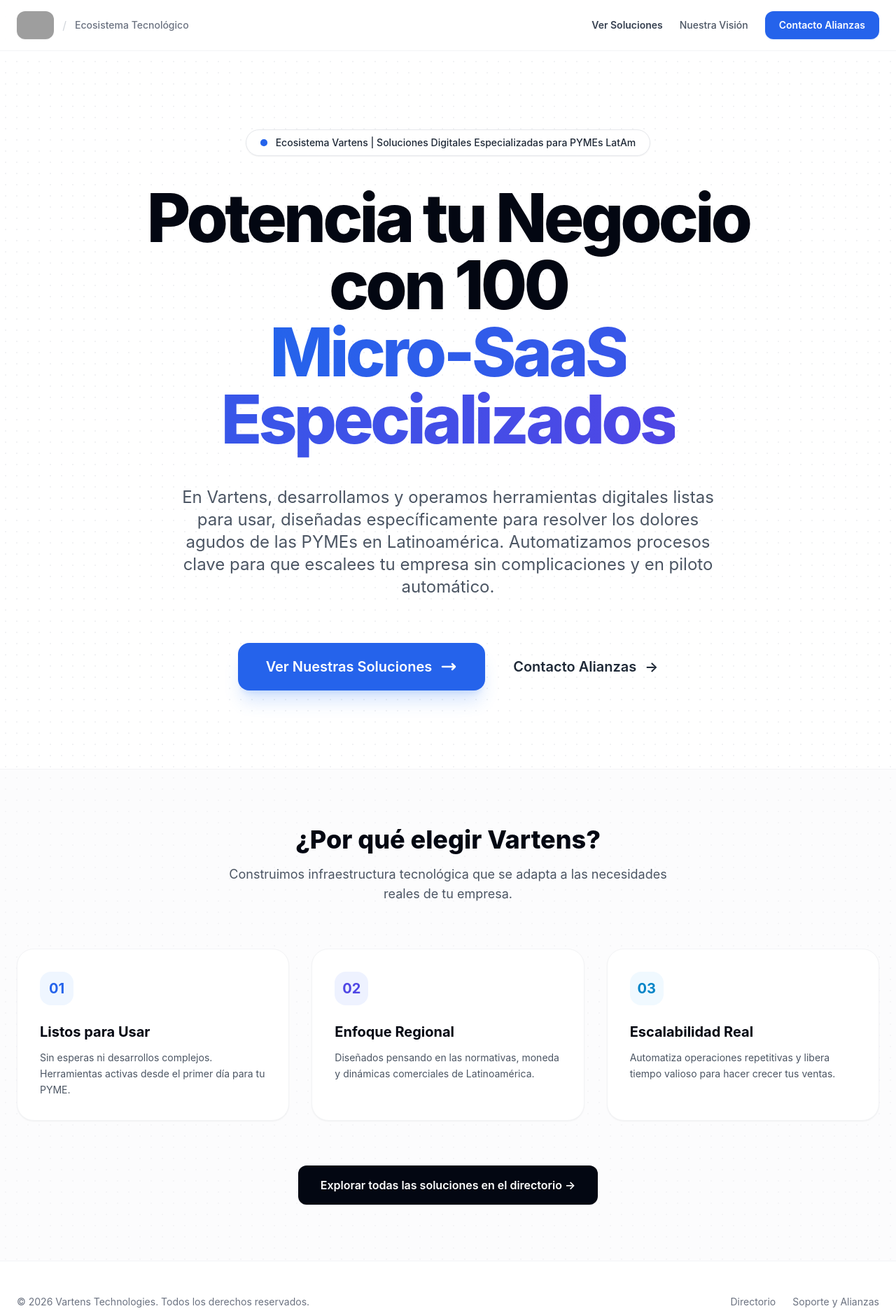
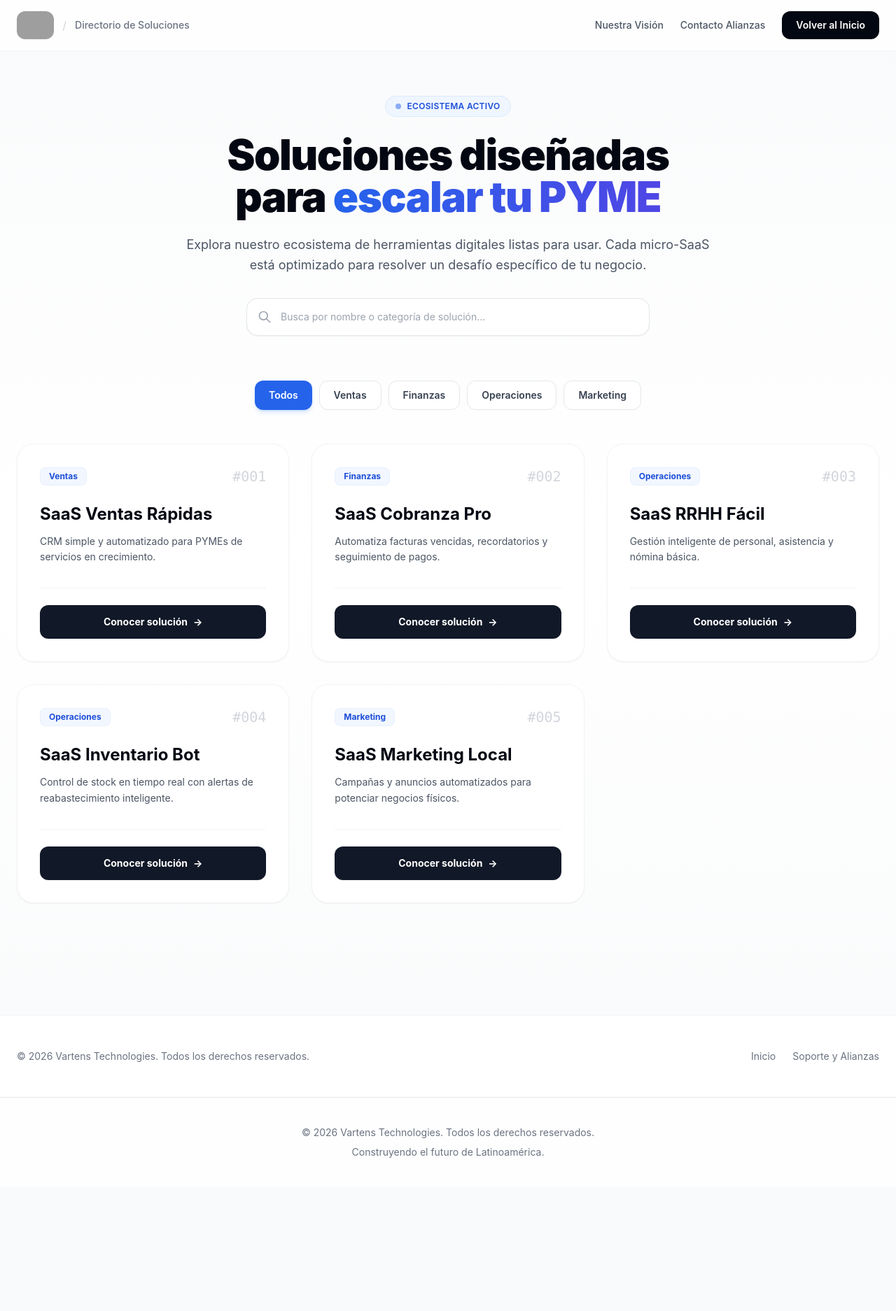
Before and after one commit to Folaxi-Global/agenteautonomo, an Astro site in the folder vartens_hub/: page /directorio in a window 1280 px wide. Shown: the top 1874 px of the page at 70% size. After the commit the page ends 1697 px from the top, so only its background shows below. Built offline with nearby package versions, Linux system fonts and the light colour scheme; Astro itself is replaced by a stand-in of ours; grey boxes are pictures that could not be loaded.

Commit message:
Update directorio.astro

```diff
--- a/vartens_hub/src/pages/directorio.astro
+++ b/vartens_hub/src/pages/directorio.astro
@@ -1,11 +1,22 @@
 ---
 import Layout from '../layouts/Layout.astro';
+
+// Datos de ejemplo optimizados para el directorio
+const saas_list = [
+    { id: 1, name: 'SaaS Ventas Rápidas', description: 'CRM simple y automatizado para PYMEs de servicios en crecimiento.', category: 'Ventas', url: '#' },
+    { id: 2, name: 'SaaS Cobranza Pro', description: 'Automatiza facturas vencidas, recordatorios y seguimiento de pagos.', category: 'Finanzas', url: '#' },
+    { id: 3, name: 'SaaS RRHH Fácil', description: 'Gestión inteligente de personal, asistencia y nómina básica.', category: 'Operaciones', url: '#' },
+    { id: 4, name: 'SaaS Inventario Bot', description: 'Control de stock en tiempo real con alertas de reabastecimiento inteligente.', category: 'Operaciones', url: '#' },
+    { id: 5, name: 'SaaS Marketing Local', description: 'Campañas y anuncios automatizados para potenciar negocios físicos.', category: 'Marketing', url: '#' },
+];
+
+const categories = ['Todos', ...new Set(saas_list.map(item => item.category))];
 ---
 
-<Layout title="Impulsa tu Negocio en Latinoamérica">
-  <div class="relative isolate overflow-hidden bg-white text-gray-900 selection:bg-blue-600 selection:text-white">
+<Layout title="Directorio de Soluciones Vartens">
+  <div class="bg-gradient-to-b from-gray-50 via-white to-gray-50 min-h-screen text-gray-900 selection:bg-blue-600 selection:text-white">
 
-    <!-- Header Pro con el Logo Oficial y Enlaces Funcionales -->
+    <!-- Header Pro con el Logo Oficial -->
     <header class="bg-white/80 backdrop-blur-md sticky top-0 z-50 border-b border-gray-100 shadow-xs">
       <nav class="max-w-7xl mx-auto px-6 py-4 flex items-center justify-between">
         <div class="flex items-center gap-3">
@@ -13,115 +24,174 @@ import Layout from '../layouts/Layout.astro';
             <img src="/logo.jpg" alt="Vartens Logo" class="h-10 w-auto rounded-xl object-contain shadow-sm group-hover:scale-105 transition-transform" />
           </a>
           <span class="text-gray-300">/</span>
-          <span class="text-sm font-medium text-gray-500 hidden sm:inline-block">Ecosistema Tecnológico</span>
+          <span class="text-sm font-medium text-gray-500 hidden sm:inline-block">Directorio de Soluciones</span>
         </div>
         <div class="flex items-center gap-6">
-            <a href="/directorio" class="text-sm font-semibold text-gray-700 hover:text-blue-600 transition">Ver Soluciones</a>
-            <a href="#vision" class="text-sm font-medium text-gray-600 hover:text-blue-600 transition hidden md:inline-block">Nuestra Visión</a>
-            <a href="mailto:alianzas@vartens.com" class="rounded-xl bg-blue-600 px-5 py-2.5 text-sm font-semibold text-white shadow-sm hover:bg-blue-700 transition-all shadow-blue-500/20">Contacto Alianzas</a>
+            <a href="/#vision" class="text-sm font-medium text-gray-600 hover:text-blue-600 transition hidden md:inline-block">Nuestra Visión</a>
+            <a href="mailto:alianzas@vartens.com" class="text-sm font-medium text-gray-600 hover:text-blue-600 transition hidden md:inline-block">Contacto Alianzas</a>
+            <a href="/" class="rounded-xl bg-gray-950 px-5 py-2.5 text-sm font-semibold text-white shadow-sm hover:bg-blue-600 transition-all duration-300 hover:shadow-lg hover:shadow-blue-500/20">Volver al Inicio</a>
         </div>
       </nav>
     </header>
 
-    <!-- Decoración de fondo sutil -->
-    <div class="absolute inset-0 -z-10 h-full w-full bg-white bg-[radial-gradient(#e5e7eb_1px,transparent_1px)] [background-size:16px_16px] opacity-50"></div>
+    <main class="max-w-7xl mx-auto px-6 py-16">
 
-    <div class="px-6 py-20 sm:py-28 lg:px-8">
-      <div class="mx-auto max-w-4xl text-center">
-
-        <!-- Etiqueta superior de autoridad -->
-        <div class="mb-10 inline-flex items-center rounded-full border border-gray-200 bg-white px-5 py-2 text-sm font-medium text-gray-800 shadow-sm hover:border-gray-300 transition-all">
-          <span class="relative flex h-2.5 w-2.5 mr-3">
-            <span class="animate-ping absolute inline-flex h-full w-full rounded-full bg-blue-400 opacity-75"></span>
-            <span class="relative inline-flex rounded-full h-2.5 w-2.5 bg-blue-600"></span>
-          </span>
-          Ecosistema Vartens | Soluciones Digitales Especializadas para PYMEs LatAm
+      <!-- Título y buscador -->
+      <div class="text-center max-w-3xl mx-auto mb-16">
+        <div class="inline-flex items-center gap-2 px-3.5 py-1.5 rounded-full bg-blue-50 border border-blue-100 text-blue-700 text-xs font-semibold mb-6 tracking-wide uppercase">
+          <span class="w-2 h-2 rounded-full bg-blue-600 animate-pulse"></span>
+          Ecosistema Activo
         </div>
-
-        <!-- Titular Principal (H1) -->
-        <h1 class="text-6xl font-extrabold tracking-tighter text-gray-950 sm:text-8xl leading-[1.1]">
-          Potencia tu Negocio con 100<br />
-          <span class="text-transparent bg-clip-text bg-gradient-to-r from-blue-600 to-indigo-600">Micro-SaaS Especializados</span>
+        <h1 class="text-5xl sm:text-6xl font-black tracking-tight text-gray-950 leading-[1.1]">
+          Soluciones diseñadas para <span class="bg-clip-text text-transparent bg-gradient-to-r from-blue-600 to-indigo-600">escalar tu PYME</span>
         </h1>
-
-        <!-- Párrafo de Descripción -->
-        <p class="mx-auto mt-12 max-w-3xl text-xl sm:text-2xl leading-9 text-gray-600 font-normal antialiased">
-          En Vartens, desarrollamos y operamos herramientas digitales listas para usar, diseñadas específicamente para resolver los dolores agudos de las PYMEs en Latinoamérica. Automatizamos procesos clave para que escalees tu empresa sin complicaciones y en piloto automático.
+        <p class="mt-6 text-lg text-gray-600 font-normal leading-relaxed">
+          Explora nuestro ecosistema de herramientas digitales listas para usar. Cada micro-SaaS está optimizado para resolver un desafío específico de tu negocio.
         </p>
 
-        <!-- Botones de Acción - Ultra Pro -->
-        <div class="mt-16 flex flex-col sm:flex-row items-center justify-center gap-6 sm:gap-x-10">
-          <a
-            href="/directorio"
-            class="w-full sm:w-auto group relative rounded-2xl bg-blue-600 px-10 py-5 text-xl font-semibold text-white shadow-xl shadow-blue-500/20 transition-all duration-300 ease-out hover:bg-blue-700 hover:shadow-blue-600/30 hover:-translate-y-1 active:translate-y-0 flex items-center justify-center"
+        <!-- Barra de búsqueda interactiva -->
+        <div class="mt-8 relative max-w-xl mx-auto">
+          <div class="absolute inset-y-0 left-0 pl-4 flex items-center pointer-events-none text-gray-400">
+            <svg class="w-5 h-5" fill="none" stroke="currentColor" viewBox="0 0 24 24"><path stroke-linecap="round" stroke-linejoin="round" stroke-width="2" d="M21 21l-6-6m2-5a7 7 0 11-14 0 7 7 0 0114 0z"></path></svg>
+          </div>
+          <input
+            type="text"
+            id="search-input"
+            placeholder="Busca por nombre o categoría de solución..."
+            class="w-full pl-12 pr-4 py-4 bg-white border border-gray-200 rounded-2xl shadow-sm focus:outline-none focus:ring-2 focus:ring-blue-600 focus:border-transparent text-gray-800 placeholder-gray-400 text-sm transition-all"
           >
-            <span class="relative z-10 flex items-center">
-              Ver Nuestras Soluciones
-              <svg class="ml-3 w-6 h-6 transition-transform group-hover:translate-x-1.5" fill="none" stroke="currentColor" viewBox="0 0 24 24"><path stroke-linecap="round" stroke-linejoin="round" stroke-width="2.5" d="M17 8l4 4m0 0l-4 4m4-4H3"></path></svg>
-            </span>
-            <div class="absolute inset-0 rounded-2xl bg-gradient-to-r from-blue-600 to-indigo-700 opacity-0 transition-opacity duration-300 group-hover:opacity-100"></div>
-          </a>
-
-          <a
-            href="mailto:alianzas@vartens.com"
-            class="w-full sm:w-auto group text-xl font-semibold leading-6 text-gray-800 transition-all hover:text-blue-700 flex items-center justify-center py-3"
-          >
-            Contacto Alianzas <span aria-hidden="true" class="ml-3 transition-transform group-hover:translate-x-1.5">→</span>
-          </a>
-        </div>
-
         </div>
       </div>
 
-    <!-- Sección de Visión / Propuesta de Valor Interactiva -->
-    <section id="vision" class="py-20 bg-gray-50/50 border-t border-gray-100">
-      <div class="max-w-7xl mx-auto px-6">
-        <div class="text-center max-w-2xl mx-auto mb-16">
-          <h2 class="text-3xl sm:text-4xl font-extrabold text-gray-950">¿Por qué elegir Vartens?</h2>
-          <p class="mt-4 text-gray-600 text-lg">Construimos infraestructura tecnológica que se adapta a las necesidades reales de tu empresa.</p>
+      <!-- Filtros Dinámicos por Categoría -->
+      <div class="mb-12 flex justify-center gap-2.5 flex-wrap" id="category-filters">
+          {categories.map((cat, index) => (
+              <button
+                data-category={cat}
+                class={`category-btn px-5 py-2.5 rounded-xl text-sm font-semibold transition-all duration-200 shadow-xs ${index === 0 ? 'bg-blue-600 text-white shadow-blue-500/20 shadow-md' : 'bg-white border border-gray-200 text-gray-700 hover:border-gray-300 hover:bg-gray-50'}`}
+              >
+                {cat}
+              </button>
+          ))}
       </div>
 
-        <div class="grid md:grid-cols-3 gap-8">
-          <div class="bg-white p-8 rounded-3xl border border-gray-100 shadow-sm hover:shadow-md transition-shadow">
-            <div class="w-12 h-12 rounded-2xl bg-blue-50 text-blue-600 flex items-center justify-center mb-6 font-bold text-xl">01</div>
-            <h3 class="text-xl font-bold text-gray-950">Listos para Usar</h3>
-            <p class="mt-3 text-gray-600 text-sm leading-relaxed">Sin esperas ni desarrollos complejos. Herramientas activas desde el primer día para tu PYME.</p>
+      <!-- Grilla de Tarjetas -->
+      <div class="grid grid-cols-1 md:grid-cols-2 lg:grid-cols-3 gap-8" id="saas-grid">
+        {saas_list.map((saas) => (
+          <div
+            class="saas-card bg-white p-8 rounded-3xl border border-gray-100 shadow-sm hover:shadow-xl transition-all duration-300 hover:-translate-y-1.5 group flex flex-col relative overflow-hidden"
+            data-category={saas.category}
+            data-name={saas.name.toLowerCase()}
+            data-description={saas.description.toLowerCase()}
+          >
+            <!-- Línea superior decorativa con gradiente al hacer hover -->
+            <div class="absolute top-0 left-0 right-0 h-1 bg-gradient-to-r from-blue-600 to-indigo-600 opacity-0 group-hover:opacity-100 transition-opacity"></div>
+
+            <div class="flex items-center justify-between mb-6">
+                <span class="inline-flex items-center rounded-lg bg-blue-50/80 px-3 py-1 text-xs font-bold text-blue-700 border border-blue-100/50">
+                    {saas.category}
+                </span>
+                <span class="text-gray-300 font-mono text-xl font-light group-hover:text-blue-500 transition-colors">
+                    #{String(saas.id).padStart(3, '0')}
+                </span>
             </div>
 
-          <div class="bg-white p-8 rounded-3xl border border-gray-100 shadow-sm hover:shadow-md transition-shadow">
-            <div class="w-12 h-12 rounded-2xl bg-indigo-50 text-indigo-600 flex items-center justify-center mb-6 font-bold text-xl">02</div>
-            <h3 class="text-xl font-bold text-gray-950">Enfoque Regional</h3>
-            <p class="mt-3 text-gray-600 text-sm leading-relaxed">Diseñados pensando en las normativas, moneda y dinámicas comerciales de Latinoamérica.</p>
-          </div>
+            <h3 class="text-2xl font-bold text-gray-950 group-hover:text-blue-600 transition-colors">{saas.name}</h3>
+            <p class="mt-3 text-gray-600 text-sm leading-relaxed flex-grow">{saas.description}</p>
 
-          <div class="bg-white p-8 rounded-3xl border border-gray-100 shadow-sm hover:shadow-md transition-shadow">
-            <div class="w-12 h-12 rounded-2xl bg-sky-50 text-sky-600 flex items-center justify-center mb-6 font-bold text-xl">03</div>
-            <h3 class="text-xl font-bold text-gray-950">Escalabilidad Real</h3>
-            <p class="mt-3 text-gray-600 text-sm leading-relaxed">Automatiza operaciones repetitivas y libera tiempo valioso para hacer crecer tus ventas.</p>
-          </div>
-        </div>
-
-        <div class="mt-16 text-center">
-          <a href="/directorio" class="inline-flex items-center justify-center rounded-xl bg-gray-950 px-8 py-4 text-base font-semibold text-white shadow-sm hover:bg-blue-600 transition-all">
-            Explorar todas las soluciones en el directorio →
+            <div class="mt-8 pt-6 border-t border-gray-100">
+              <a href={saas.url} class="inline-flex w-full items-center justify-center rounded-xl bg-gray-900 px-5 py-3.5 text-sm font-bold text-white shadow-sm hover:bg-blue-600 transition-all duration-300 group-hover:shadow-lg group-hover:shadow-blue-500/25">
+                Conocer solución <span class="ml-2 transition-transform group-hover:translate-x-1">→</span>
               </a>
             </div>
           </div>
-    </section>
+        ))}
+      </div>
+
+      <!-- Estado vacío (Oculto por defecto, manejado por JS) -->
+      <div id="no-results" class="hidden text-center py-24 border border-dashed border-gray-200 rounded-3xl bg-white mt-4">
+        <svg class="w-16 h-16 mx-auto text-gray-300 mb-4" fill="none" stroke="currentColor" viewBox="0 0 24 24"><path stroke-linecap="round" stroke-linejoin="round" stroke-width="1.5" d="M9.172 16.172a4 4 0 015.656 0M9 10h.01M15 10h.01M21 12a9 9 0 11-18 0 9 9 0 0118 0z"></path></svg>
+        <h3 class="text-xl font-bold text-gray-900">No encontramos resultados</h3>
+        <p class="mt-2 text-sm text-gray-500">Prueba buscando con otras palabras clave o categorías.</p>
+      </div>
+
+    </main>
 
     <!-- Footer Pro -->
-    <footer class="border-t border-gray-100 bg-white py-12">
+     <footer class="border-t border-gray-100 bg-white mt-24 py-12">
         <div class="max-w-7xl mx-auto px-6 flex flex-col sm:flex-row items-center justify-between gap-4 text-gray-500 text-sm">
             <p>&copy; {new Date().getFullYear()} Vartens Technologies. Todos los derechos reservados.</p>
             <div class="flex items-center gap-6">
-          <a href="/directorio" class="hover:text-blue-600 transition">Directorio</a>
+              <a href="/" class="hover:text-blue-600 transition">Inicio</a>
               <a href="mailto:alianzas@vartens.com" class="hover:text-blue-600 transition">Soporte y Alianzas</a>
             </div>
         </div>
     </footer>
-
   </div>
 </Layout>
+
+<!-- Script ultraligero para filtrado y búsqueda en tiempo real -->
+<script>
+  document.addEventListener('DOMContentLoaded', () => {
+    const searchInput = document.getElementById('search-input') as HTMLInputElement;
+    const categoryBtns = document.querySelectorAll('.category-btn');
+    const saasCards = document.querySelectorAll('.saas-card');
+    const noResults = document.getElementById('no-results');
+
+    let currentCategory = 'Todos';
+    let searchQuery = '';
+
+    function filterCards() {
+      let visibleCount = 0;
+
+      saasCards.forEach((card) => {
+        const category = card.getAttribute('data-category');
+        const name = card.getAttribute('data-name') || '';
+        const description = card.getAttribute('data-description') || '';
+
+        const matchesCategory = currentCategory === 'Todos' || category === currentCategory;
+        const matchesSearch = name.includes(searchQuery) || description.includes(searchQuery);
+
+        if (matchesCategory && matchesSearch) {
+          (card as HTMLElement).style.display = 'flex';
+          visibleCount++;
+        } else {
+          (card as HTMLElement).style.display = 'none';
+        }
+      });
+
+      if (noResults) {
+        if (visibleCount === 0) {
+          noResults.classList.remove('hidden');
+        } else {
+          noResults.classList.add('hidden');
+        }
+      }
+    }
+
+    // Evento de búsqueda
+    searchInput?.addEventListener('input', (e) => {
+      searchQuery = (e.target as HTMLInputElement).value.toLowerCase().trim();
+      filterCards();
+    });
+
+    // Evento de categorías
+    categoryBtns.forEach((btn) => {
+      btn.addEventListener('click', () => {
+        categoryBtns.forEach(b => {
+          b.classList.remove('bg-blue-600', 'text-white', 'shadow-blue-500/20', 'shadow-md');
+          b.classList.add('bg-white', 'border', 'border-gray-200', 'text-gray-700');
+        });
+
+        btn.classList.remove('bg-white', 'border', 'border-gray-200', 'text-gray-700');
+        btn.classList.add('bg-blue-600', 'text-white', 'shadow-blue-500/20', 'shadow-md');
+
+        currentCategory = btn.getAttribute('data-category') || 'Todos';
+        filterCards();
+      });
+    });
+  });
+</script>
 
 <style>
     body {
```
Lines whose indentation alone changed are shown as unchanged.
